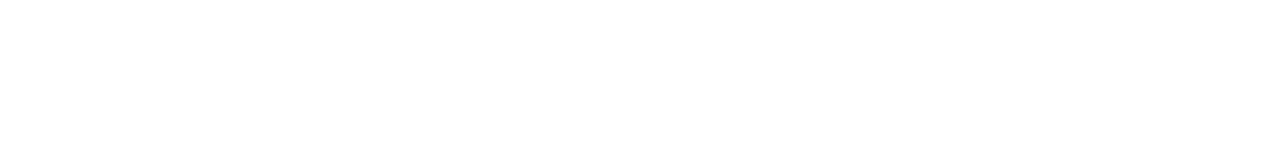
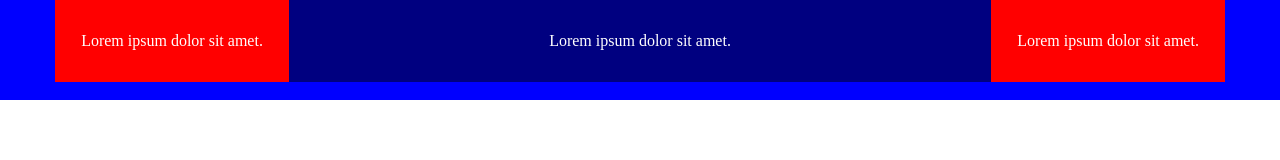
Before and after one commit to lucamagenes/htmlcss-discord, a plain HTML site: page index.html in a window 1280 px wide. Drawn offline with Linux system fonts and the light colour scheme.

Commit message:
commit discord blocchi header

```diff
--- a/css/style.css
+++ b/css/style.css
@@ -3,3 +3,55 @@
     margin: 0;
     padding: 0;
 }
+
+/* debug */
+
+.debug .site_header {
+    height: 100px;
+    background-color: blue;
+}
+
+.debug aside {
+    background-color: red;
+}
+
+.debug .nav_bar {
+    background-color: navy;
+}
+
+/* common */
+
+.site_header {
+    width: 100%;
+}
+
+.content {
+    width: 1170px;
+    margin: auto;
+}
+
+/* header */
+
+.site_header .clearfix::after {
+    content: "";
+    display: table;
+    clear: both;
+}
+
+.site_header .header {
+    text-align: center;
+}
+
+.header .logo, .nav_bar, .accedi {
+    float: left;
+    color: white;
+    padding: 2rem 0;
+}
+
+.header aside {
+    width: 20%;
+}
+
+.header .nav_bar {
+    width: 60%;
+}
--- a/index.html
+++ b/index.html
@@ -7,7 +7,38 @@
     <title>Discord</title>
     <link rel="stylesheet" href="./css/style.css">
 </head>
-<body>
+<body class="debug">
+
+    <header class="site_header">
+        <div class="header clearfix content">
+
+            <aside class="logo">
+                <p>Lorem ipsum dolor sit amet.</p>
+
+            </aside>
+            <nav class="nav_bar">
+                <p>Lorem ipsum dolor sit amet.</p>
+
+            </nav>
+            <aside class="accedi">
+                <p>Lorem ipsum dolor sit amet.</p>
+
+            </aside>
+
+        </div>
+
+    </header>
+    <!-- /header -->
+
+    <main>
+
+    </main>
+    <!-- /main -->
+
+    <footer>
+
+    </footer>
+    <!-- /footer -->
 
 </body>
 </html>
```
